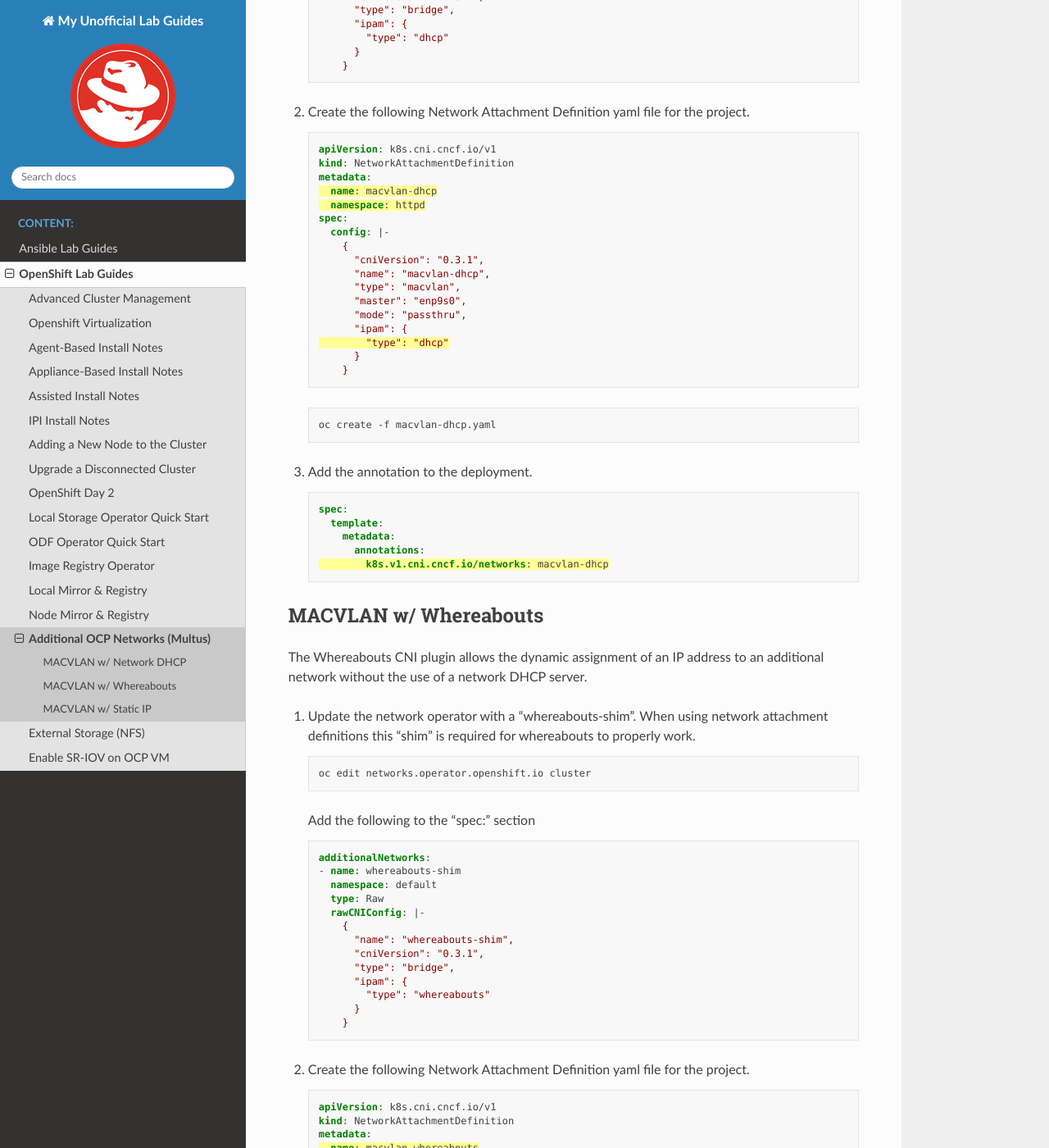
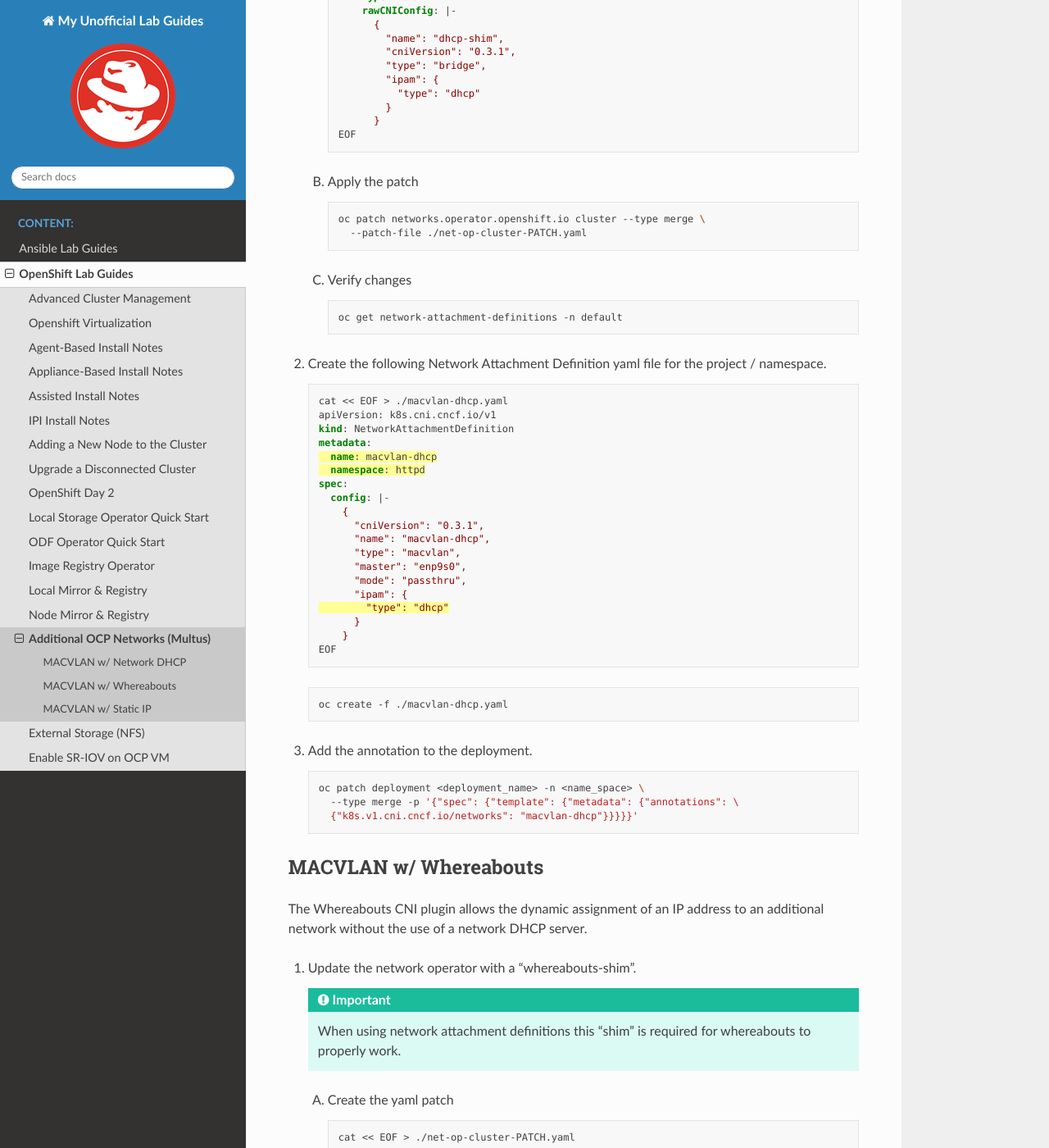
Before and after one commit to vtog/labGuides, a Sphinx documentation site: the page built from source/ocp/multus.rst, in a window 1280 px wide and 1400 px high, scrolled down 1542 px. Shown: the whole window at 82% size. Built offline with Sphinx 7.4.7 and the Read the Docs theme 3.1.0, drawn with Linux system fonts in a browser that asks for light colours; pages that are not in the unit, such as notebooks, are missing from menus; some of the changed text lies outside the part shown.

Commit message:
multus command clean up and simplification

```diff
--- a/source/ocp/multus.rst
+++ b/source/ocp/multus.rst
@@ -46,37 +46,52 @@
 The DHCP CNI plugin uses the networks DHCP server to assign IP addr's to the
 assigned interfaces.
 
-#. Update the network operator with a "dhcp-shim". When using network
-   attachment definitions this "shim" is required for DHCP to properly work.
+#. Update the network operator with a "dhcp-shim".
 
-   .. code-block:: bash
+   .. important:: When using network attachment definitions this "shim" is
+      required for DHCP to properly work.
 
-      oc edit networks.operator.openshift.io cluster
+   A. Create the yaml patch
 
-   Add the following to the "spec:" section
+      .. code-block:: yaml
+
+         cat << EOF > ./net-op-cluster-PATCH.yaml
+         spec:
+           additionalNetworks:
+           - name: dhcp-shim
+             namespace: default
+             type: Raw
+             rawCNIConfig: |-
+               {
+                 "name": "dhcp-shim",
+                 "cniVersion": "0.3.1",
+                 "type": "bridge",
+                 "ipam": {
+                   "type": "dhcp"
+                 }
+               }
+         EOF
+
+   #. Apply the patch
+
+      .. code-block:: bash
+
+         oc patch networks.operator.openshift.io cluster --type merge \
+           --patch-file ./net-op-cluster-PATCH.yaml
+
+   #. Verify changes
+
+      .. code-block:: bash
+
+         oc get network-attachment-definitions -n default
+
+#. Create the following Network Attachment Definition yaml file for the
+   project / namespace.
 
    .. code-block:: yaml
+      :emphasize-lines: 5,6,16
 
-      additionalNetworks:
-      - name: dhcp-shim
-        namespace: default
-        type: Raw
-        rawCNIConfig: |-
-          {
-            "name": "dhcp-shim",
-            "cniVersion": "0.3.1",
-            "type": "bridge",
-            "ipam": {
-              "type": "dhcp"
-            }
-          }
-
-#. Create the following Network Attachment Definition yaml file for the
-   project.
-
-   .. code-block:: yaml
-      :emphasize-lines: 4,5,15
-
+      cat << EOF > ./macvlan-dhcp.yaml
       apiVersion: k8s.cni.cncf.io/v1
       kind: NetworkAttachmentDefinition
       metadata:
@@ -94,21 +109,19 @@
               "type": "dhcp"
             }
           }
+      EOF
 
    .. code-block:: bash
 
-      oc create -f macvlan-dhcp.yaml
+      oc create -f ./macvlan-dhcp.yaml
 
 #. Add the annotation to the deployment.
 
-   .. code-block:: yaml
-      :emphasize-lines: 5
+   .. code-block:: bash
 
-      spec:
-        template:
-          metadata:
-            annotations:
-              k8s.v1.cni.cncf.io/networks: macvlan-dhcp
+      oc patch deployment <deployment_name> -n <name_space> \
+        --type merge -p '{"spec": {"template": {"metadata": {"annotations": \
+        {"k8s.v1.cni.cncf.io/networks": "macvlan-dhcp"}}}}}'
 
 MACVLAN w/ Whereabouts
 ----------------------
@@ -116,38 +129,52 @@
 The Whereabouts CNI plugin allows the dynamic assignment of an IP address to an
 additional network without the use of a network DHCP server.
 
-#. Update the network operator with a "whereabouts-shim". When using network
-   attachment definitions this "shim" is required for whereabouts to properly
-   work.
+#. Update the network operator with a "whereabouts-shim".
 
-   .. code-block:: bash
+   .. important:: When using network attachment definitions this "shim" is
+      required for whereabouts to properly work.
 
-      oc edit networks.operator.openshift.io cluster
+   A. Create the yaml patch
 
-   Add the following to the "spec:" section
+      .. code-block:: yaml
 
-   .. code-block:: yaml
+         cat << EOF > ./net-op-cluster-PATCH.yaml
+         spec:
+           additionalNetworks:
+           - name: whereabouts-shim
+             namespace: default
+             type: Raw
+             rawCNIConfig: |-
+               {
+                 "name": "whereabouts-shim",
+                 "cniVersion": "0.3.1",
+                 "type": "bridge",
+                 "ipam": {
+                   "type": "whereabouts"
+                 }
+               }
+         EOF
 
-      additionalNetworks:
-      - name: whereabouts-shim
-        namespace: default
-        type: Raw
-        rawCNIConfig: |-
-          {
-            "name": "whereabouts-shim",
-            "cniVersion": "0.3.1",
-            "type": "bridge",
-            "ipam": {
-              "type": "whereabouts"
-            }
-          }
+   #. Apply the patch
+
+      .. code-block:: bash
+
+         oc patch networks.operator.openshift.io cluster --type merge \
+           --patch-file ./net-op-cluster-PATCH.yaml
+
+   #. Verify changes
+
+      .. code-block:: bash
+
+         oc get network-attachment-definitions -n default
 
 #. Create the following Network Attachment Definition yaml file for the
    project.
 
    .. code-block:: yaml
-      :emphasize-lines: 4,5,15
+      :emphasize-lines: 5,6,16
 
+      cat << EOF > ./macvlan-whereabouts.yaml
       apiVersion: k8s.cni.cncf.io/v1
       kind: NetworkAttachmentDefinition
       metadata:
@@ -172,17 +199,19 @@
               ]
             }
           }
+      EOF
+
+   .. code-block:: bash
+
+      oc create -f ./macvlan-whereabouts.yaml
 
 #. Add the annotation to the deployment.
 
-   .. code-block:: yaml
-      :emphasize-lines: 5
+   .. code-block:: bash
 
-      spec:
-        template:
-          metadata:
-            annotations:
-              k8s.v1.cni.cncf.io/networks: macvlan-whereabouts
+      oc patch deployment <deployment_name> -n <name_space> \
+        --type merge -p '{"spec": {"template": {"metadata": {"annotations": \
+        {"k8s.v1.cni.cncf.io/networks": "macvlan-whereabouts"}}}}}'
 
 #. Check all ip reservations
 
@@ -202,8 +231,9 @@
    project.
 
    .. code-block:: yaml
-      :emphasize-lines: 4,5,15
+      :emphasize-lines: 5,6,16
 
+      cat << EOF > ./macvlan-static.yaml
       apiVersion: k8s.cni.cncf.io/v1
       kind: NetworkAttachmentDefinition
       metadata:
@@ -230,14 +260,16 @@
               ]
             }
           }
+      EOF
+
+   .. code-block:: bash
+
+      oc create -f ./macvlan-static.yaml
 
 #. Add the annotation to the deployment.
 
-   .. code-block:: yaml
-      :emphasize-lines: 5
+   .. code-block:: bash
 
-      spec:
-        template:
-          metadata:
-            annotations:
-              k8s.v1.cni.cncf.io/networks: macvlan-static
+      oc patch deployment <deployment_name> -n <name_space> \
+        --type merge -p '{"spec": {"template": {"metadata": {"annotations": \
+        {"k8s.v1.cni.cncf.io/networks": "macvlan-static"}}}}}'
```
